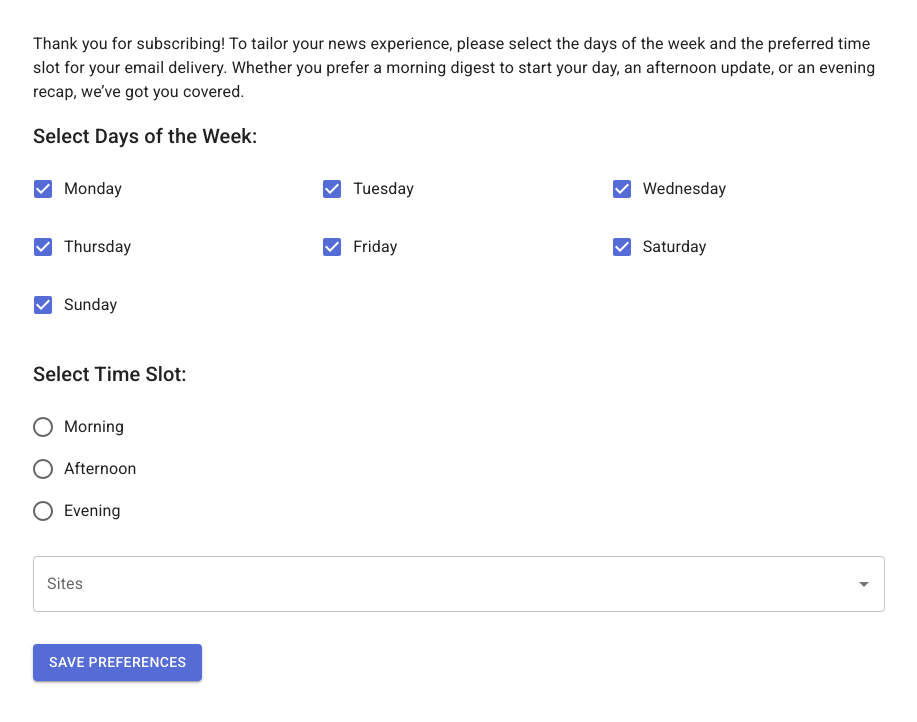
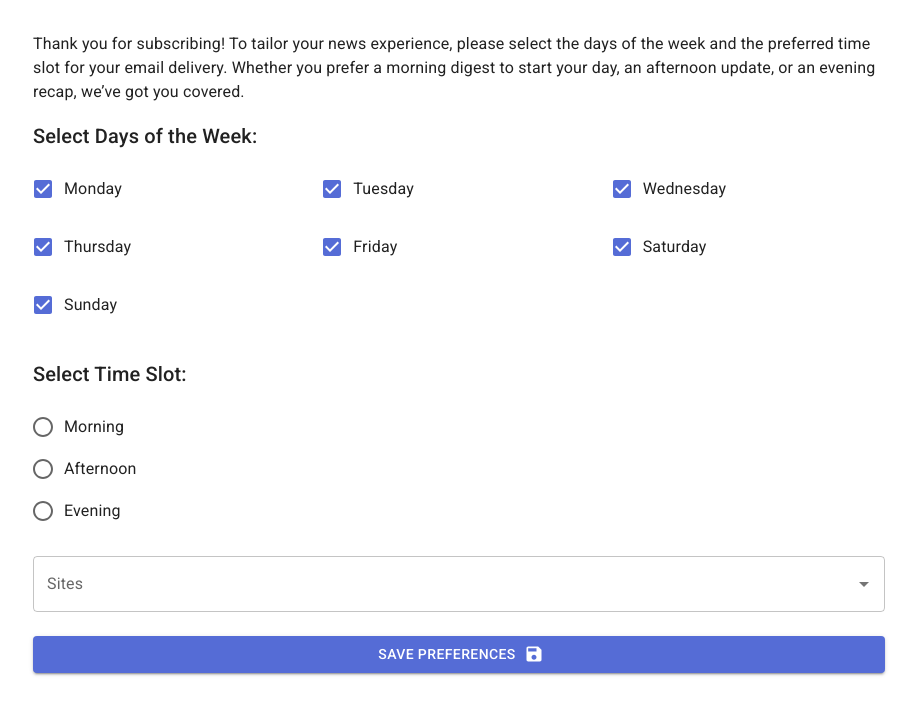
Before and after one commit to rupinr/news-master-fe, a React (Vite) app: page /preferences in a window 1280 px wide. Shown: the top 722 px of the page, without its empty margins (181-1098 px from the left). Built offline with nearby package versions, Linux system fonts and the light colour scheme.

Commit message:
type data of subcription

```diff
--- a/src/ScheduleSelector.tsx
+++ b/src/ScheduleSelector.tsx
@@ -11,6 +11,7 @@ import DaySelector from './DaySelector';
 import TimeSlotSelector from './TimeSlotSelector';
 import SiteSelector, { Option } from './SiteSelector';
 import { useNavigate } from 'react-router-dom'
+import SaveIcon from '@mui/icons-material/Save';
 
 const ScheduleSelector = () => {
     const [searchParams] = useSearchParams();
@@ -95,6 +96,7 @@ const ScheduleSelector = () => {
     return (
         <Container maxWidth="md">
             <Box sx={{ my: 4 }}>
+
                 <Typography component="p" sx={{ mb: 2 }}>
                     Thank you for subscribing! To tailor your news experience, please select the days of the week and the preferred time slot for your email delivery. Whether you prefer a morning digest to start your day, an afternoon update, or an evening recap, we’ve got you covered.
                 </Typography>
@@ -110,11 +112,12 @@ const ScheduleSelector = () => {
                 <Grid container spacing={2}>
                     <Stack spacing={3} sx={{ width: '100%', mt: 3 }}>
                         <SiteSelector options={options} defaultOptions={defaultOptions} onSiteChange={handleSiteChange} />
+                        <Button endIcon={<SaveIcon />} variant="contained" color="primary" onClick={handleSubmit} sx={{ mt: 4 }}>
+                            Save Preferences
+                        </Button>
                     </Stack>
                 </Grid>
-                <Button variant="contained" color="primary" onClick={handleSubmit} sx={{ mt: 4 }}>
-                    Save Preferences
-                </Button>
+
             </Box>
         </Container>
     );
```
